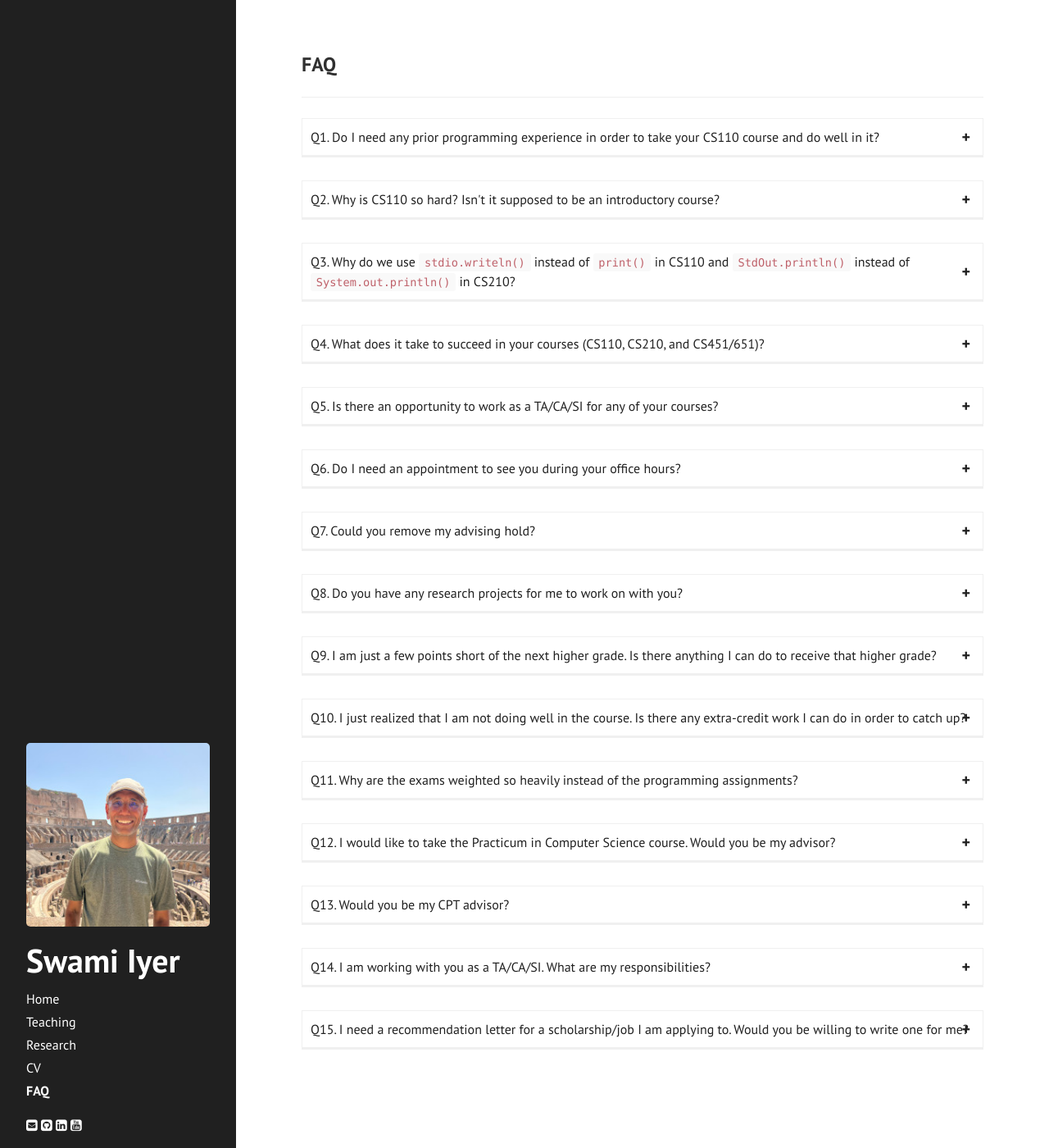
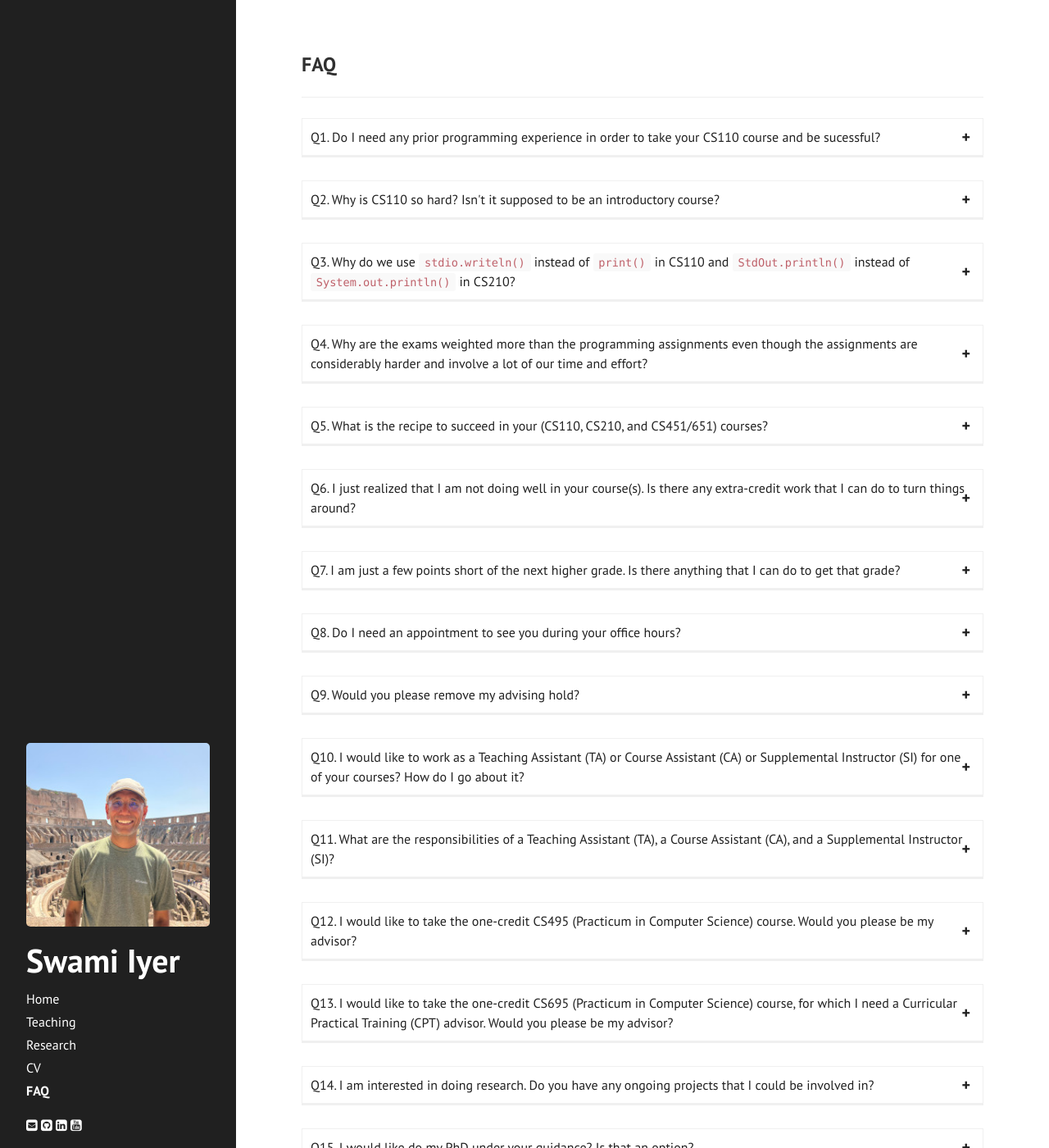
Before and after one commit to swamiiyer/swamiiyer.github.io, a Jekyll site: the page built from _pages/faq.md, in a window 1280 px wide and 1400 px high. Shown: the whole window at 82% size. Built offline with Jekyll 4.4.1, drawn with Linux system fonts in a browser that asks for light colours; nearby versions of some CDN libraries; some of the changed text lies outside the part shown.

Commit message:
Added more questions.

```diff
--- a/_data/faqs.yml
+++ b/_data/faqs.yml
@@ -1,4 +1,4 @@
-- title: Do I need any prior programming experience in order to take your CS110 course and do well in it?
+- title: Do I need any prior programming experience in order to take your CS110 course and be sucessful?
   body:
 
 - title: Why is CS110 so hard? Isn't it supposed to be an introductory course?
@@ -7,38 +7,41 @@
 - title: Why do we use <code>stdio.writeln()</code> instead of <code>print()</code> in CS110 and <code>StdOut.println()</code> instead of <code>System.out.println()</code> in CS210?
   body:
 
-- title: What does it take to succeed in your courses (CS110, CS210, and CS451/651)?
+- title: Why are the exams weighted more than the programming assignments even though the assignments are considerably harder and involve a lot of our time and effort?
   body:
 
-- title: Is there an opportunity to work as a TA/CA/SI for any of your courses?
+- title: What is the recipe to succeed in your (CS110, CS210, and CS451/651) courses?
+  body:
+
+- title: I just realized that I am not doing well in your course(s). Is there any extra-credit work that I can do to turn things around?
+  body:
+
+- title: I am just a few points short of the next higher grade. Is there anything that I can do to get that grade?
   body:
 
 - title: Do I need an appointment to see you during your office hours?
   body: <p/><p>You do not need an appointment to see me during my scheduled office hours. However, if those times do not work for you, send me an email and we can arrange another time for us to meet, either in person or via Zoom.</p>
 
-- title: Could you remove my advising hold?
+- title: Would you please remove my advising hold?
   body: <p/><p>You must see me during my office hours for advising. I will remove the hold once we discuss and finalize your classes for the next semester. If you have a pretty good idea on what classes you will be taking, we can do the advising over email --- just send me the class list.</p>
 
-- title: Do you have any research projects for me to work on with you?
+- title: I would like to work as a Teaching Assistant (TA) or Course Assistant (CA) or Supplemental Instructor (SI) for one of your courses? How do I go about it?
   body:
 
-- title: I am just a few points short of the next higher grade. Is there anything I can do to receive that higher grade?
+- title: What are the responsibilities of a Teaching Assistant (TA), a Course Assistant (CA), and a Supplemental Instructor (SI)?
   body:
 
-- title: I just realized that I am not doing well in the course. Is there any extra-credit work I can do in order to catch up?
+- title: I would like to take the one-credit CS495 (Practicum in Computer Science) course. Would you please be my advisor?
   body:
 
-- title: Why are the exams weighted so heavily instead of the programming assignments?
+- title: I would like to take the one-credit CS695 (Practicum in Computer Science) course, for which I need a Curricular Practical Training (CPT) advisor. Would you please be my advisor?
   body:
 
-- title: I would like to take the Practicum in Computer Science course. Would you be my advisor?
+- title: I am interested in doing research. Do you have any ongoing projects that I could be involved in?
   body:
 
-- title: Would you be my CPT advisor?
+- title: I would like do my PhD under your guidance? Is that an option?
   body:
 
-- title: I am working with you as a TA/CA/SI. What are my responsibilities?
-  body:
-
-- title: I need a recommendation letter for a scholarship/job I am applying to. Would you be willing to write one for me?
+- title: I need a recommendation letter for a scholarship/job that I am applying to. Would you please write one for me?
   body: <p/><p>I will write a recommendation letter for you only if you have taken one or more classes with me and have received an A in all of them. On rare occasions, I will be somewhat lenient with the grade requirement provided I have a very good impression of you based on our interactions in and outside the classrooom.</p><p>To write an effective letter, I will need at least two weeks' time and a short statement from you describing your interests and career goals.</p><p>Note&colon; I will not write the letter unless you waive your right to access it.</p>
```
